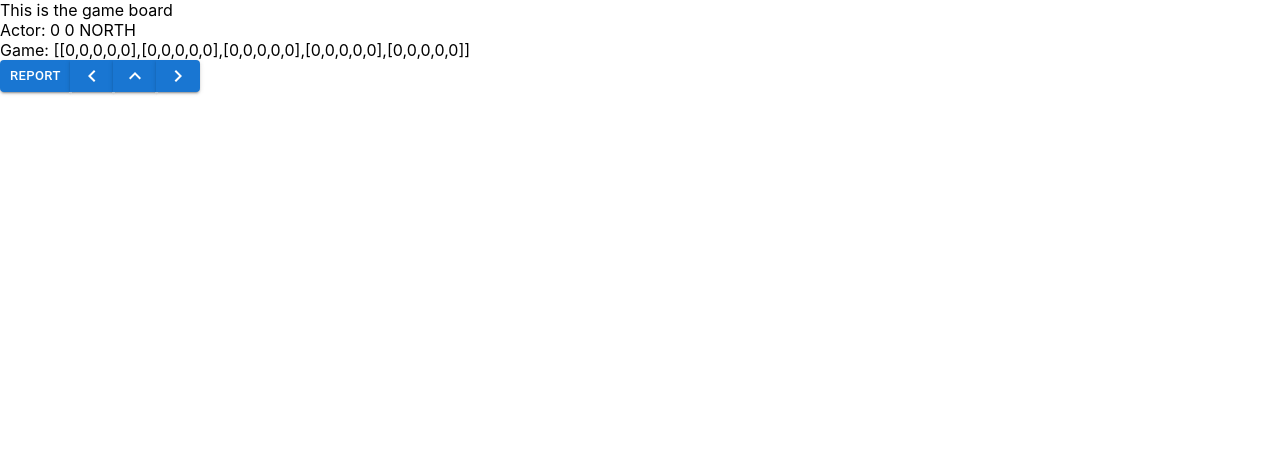
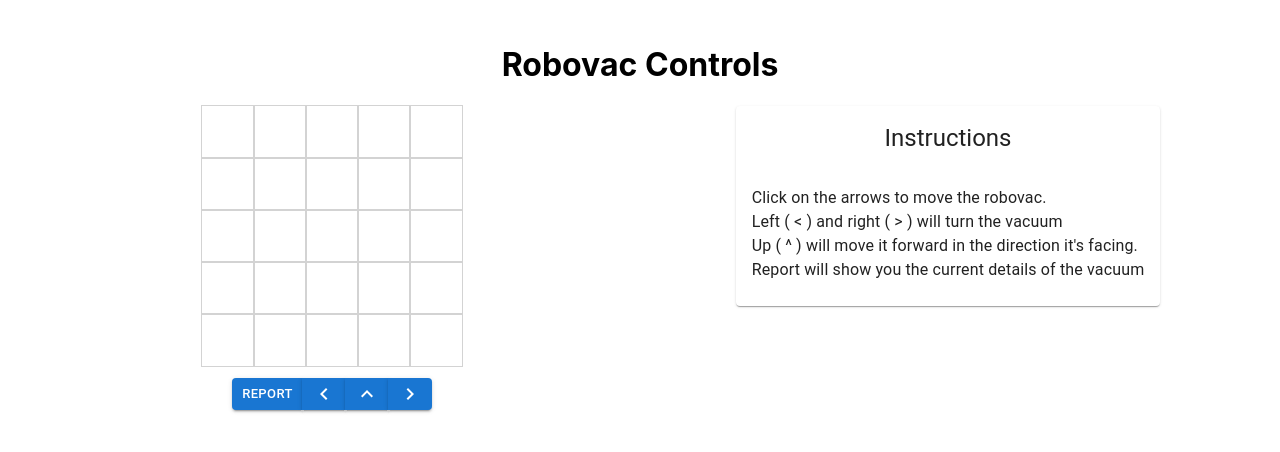
Before and after one commit to HowiJ/scb_robovac, a React (Create React App) app: page / in a window 1280 px wide. Shown: the top 452 px of the page. Built offline with nearby package versions, Linux system fonts and the light colour scheme.

Commit message:
board, transition for turning, instructions

```diff
--- a/src/App.tsx
+++ b/src/App.tsx
@@ -2,13 +2,17 @@ import type { ReactElement } from "react";
 import type { BoardState } from "./Game";
 
 import React, { useMemo, useState } from "react";
+import { StyleSheet, css } from "aphrodite";
+import { Grid } from "@mui/material";
+
 import Game from "./Game";
 import Board from "./Board";
 import Controls from "./Controls";
+import Instructions from "./Instructions";
+import { Direction } from "./Position";
 
 function App(_: Readonly<{}>): ReactElement {
   const game = useMemo(() => new Game(), []);
-  const actor = game.actor;
   const [boardState, setBoardState] = useState<BoardState>(
     game.getDrawableBoardState()
   );
@@ -30,14 +34,14 @@ function App(_: Readonly<{}>): ReactElement {
     game.turnActorRight();
     updateBoardState();
   }
+  function onPlace(x: number, y: number, direction: Direction): void {}
 
   return (
-    <div className="App">
-      <Board state={boardState} />
-      <div>
-        Actor: {actor.position.x} {actor.position.y} {actor.position.direction}
-      </div>
-      <div>Game: {JSON.stringify(game.boardState)}</div>
+    <div className={css(styles.app)}>
+      <h1>Robovac Controls</h1>
+      <Grid container>
+        <Grid item xs={12} xl={6} md={6} className={css(styles.section)}>
+          <Board state={boardState} onPlace={onPlace} />
           <Controls
             onReport={() => console.log("Report")}
             onMove={() => {
@@ -47,8 +51,31 @@ function App(_: Readonly<{}>): ReactElement {
             onTurnLeft={onMoveLeft}
             onTurnRight={onMoveRight}
           />
+        </Grid>
+        <Grid item xs={12} xl={6} md={6} className={css(styles.instruction)}>
+          <Instructions />
+        </Grid>
+      </Grid>
     </div>
   );
 }
 
+const styles = StyleSheet.create({
+  app: {
+    padding: "24px",
+    textAlign: "center",
+  },
+  section: {
+    display: "flex",
+    flexDirection: "column",
+    alignItems: "center",
+    gap: "12px",
+  },
+  instruction: {
+    display: "flex",
+    flexDirection: "column",
+    alignItems: "center",
+  },
+});
+
 export default App;
--- a/src/Board.tsx
+++ b/src/Board.tsx
@@ -1,20 +1,46 @@
 import type { ReactElement } from "react";
-import type { BoardState } from "./Game";
+import type { Direction } from "./Position";
+import type { BoardState, BoardRow, BoardCell } from "./Game";
 
 import React from "react";
 import { StyleSheet, css } from "aphrodite";
-import Game from "./Game";
+
+import Robot from "./Robot";
 
 type Props = Readonly<{
   state: BoardState;
+  onPlace: (x: number, y: number, direction: Direction) => void;
 }>;
 
-function Board({ state }: Props): ReactElement {
+function Board({ state, onPlace }: Props): ReactElement {
   return (
-    <div>
-      <span>This is the game board</span>
-    </div>
+    <table cellSpacing="0px">
+      <tbody>
+        {state.map((row: BoardRow, y: number) => (
+          <tr key={y}>
+            {row.map((cell: BoardCell, x: number) => (
+              <td key={x} className={css(styles.cell)}>
+                {cell === 0 ? (
+                  ""
+                ) : (
+                  <Robot direction={cell.position.direction} />
+                )}
+              </td>
+            ))}
+          </tr>
+        ))}
+      </tbody>
+    </table>
   );
 }
 
+const styles = StyleSheet.create({
+  cell: {
+    width: "50px",
+    height: "50px",
+    textAlign: "center",
+    outline: "1px solid lightgrey",
+  },
+});
+
 export default Board;
--- a/src/Controls.tsx
+++ b/src/Controls.tsx
@@ -4,7 +4,6 @@ import React from "react";
 import { StyleSheet, css } from "aphrodite";
 import { Button, ButtonGroup } from "@mui/material";
 import {
-  KeyboardArrowDown,
   KeyboardArrowLeft,
   KeyboardArrowRight,
   KeyboardArrowUp,
--- a/src/Game.ts
+++ b/src/Game.ts
@@ -4,8 +4,8 @@ import Actor from "./Actor";
 import Vector from "./Vector";
 import Position from "./Position";
 
-type BoardCell = 0 | Actor;
-type BoardRow = BoardCell[];
+export type BoardCell = 0 | Actor;
+export type BoardRow = BoardCell[];
 export type BoardState = BoardRow[];
 
 class Game {
--- /dev/null
+++ b/src/Instructions.tsx
@@ -0,0 +1,30 @@
+import type { ReactElement } from "react";
+
+import React from "react";
+import { CardHeader, Card, CardContent, Typography } from "@mui/material"; // Grid version 1
+
+function Instructions(_: Readonly<{}>): ReactElement {
+  return (
+    <>
+      <Card>
+        <CardHeader title="Instructions" />
+        <CardContent sx={{ alignItems: "flex-start" }}>
+          <Typography align="left" variant="body1">
+            Click on the arrows to move the robovac.
+          </Typography>
+          <Typography align="left" variant="body1">
+            Left ( &lt; ) and right ( &gt; ) will turn the vacuum
+          </Typography>
+          <Typography align="left" variant="body1">
+            Up ( ^ ) will move it forward in the direction it's facing.
+          </Typography>
+          <Typography align="left" variant="body1">
+            Report will show you the current details of the vacuum
+          </Typography>
+        </CardContent>
+      </Card>
+    </>
+  );
+}
+
+export default Instructions;
--- /dev/null
+++ b/src/Robot.tsx
@@ -0,0 +1,42 @@
+import type { ReactElement } from "react";
+
+import React, { useState } from "react";
+import { Direction } from "./Position";
+import { StyleSheet, css } from "aphrodite";
+
+type Props = Readonly<{
+  direction: Direction;
+}>;
+
+function Robot({ direction }: Props): ReactElement {
+  return (
+    <div
+      className={css(
+        styles.robot,
+        direction === Direction.UP && styles.up,
+        direction === Direction.DOWN && styles.down,
+        direction === Direction.LEFT && styles.left,
+        direction === Direction.RIGHT && styles.right
+      )}
+    >
+      ^
+    </div>
+  );
+}
+
+const styles = StyleSheet.create({
+  robot: {
+    transition: "0.5s linear",
+    height: "80%",
+    width: "80%",
+    borderRadius: "100px",
+    backgroundColor: "lightgrey",
+    margin: "10%",
+  },
+  up: { transform: "rotate(0deg)" },
+  down: { transform: "rotate(180deg)" },
+  left: { transform: "rotate(270deg)" },
+  right: { transform: "rotate(90deg)" },
+});
+
+export default Robot;
```
Lines whose indentation alone changed are shown as unchanged.
